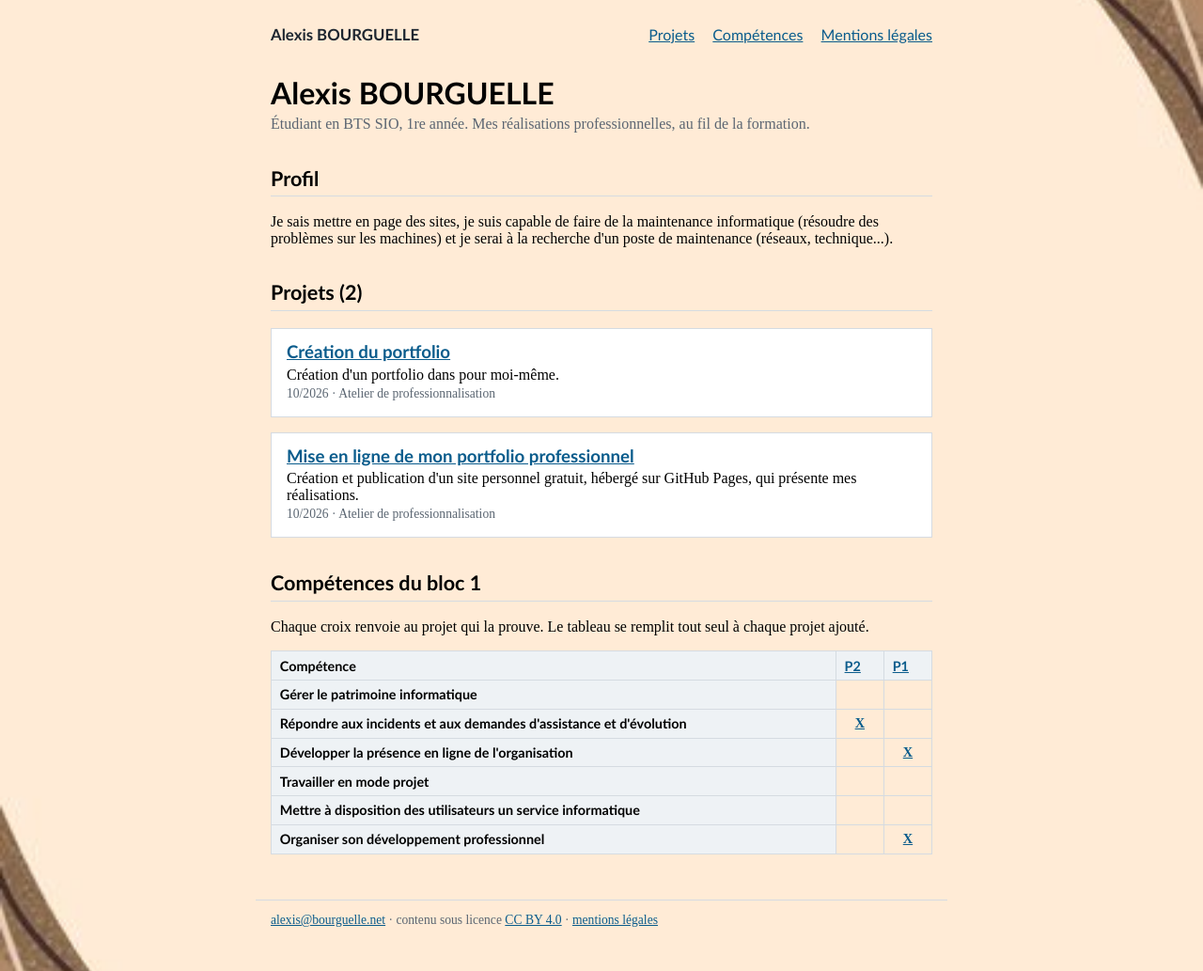
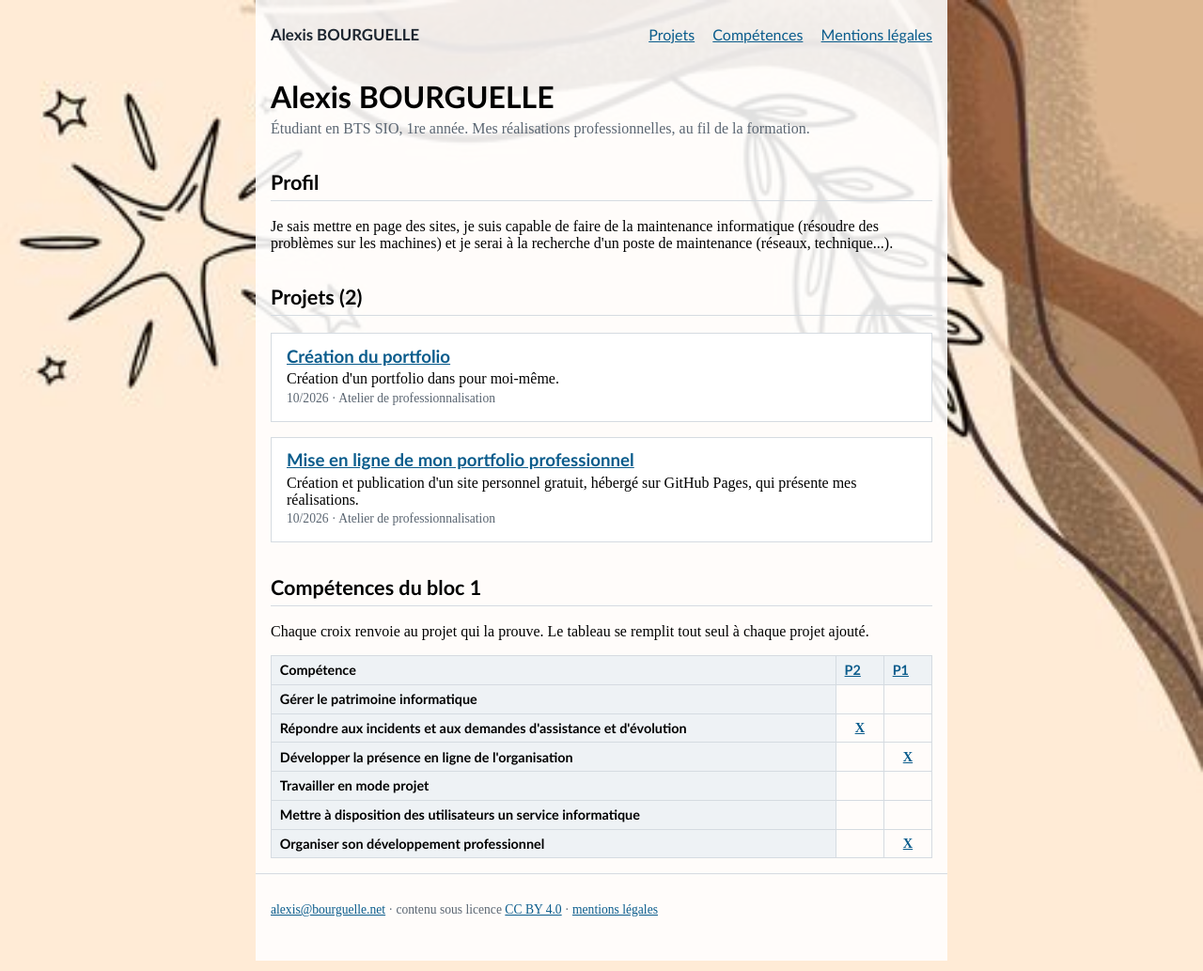
Before and after one commit to foxtroc-ui/Portfolio, a Jekyll site: the page built from index.html, in a window 1280 px wide. Shown: the whole page at 94% size. Built offline with Jekyll 4.4.1, drawn with Linux system fonts in a browser that asks for light colours.

Commit message:
Update style.css

```diff
--- a/css/style.css
+++ b/css/style.css
@@ -12,20 +12,36 @@
 body {
   margin: 0;
   min-height: 100vh;
-    background-color: red;
+  background-color: var(--fond); /* couleur de secours si l'image ne charge pas */
   background-image: url("../images/Background-Portfolio.jpg");
   background-size: cover;
   background-position: center;
   background-repeat: no-repeat;
+  background-attachment: fixed; /* l'image reste fixe quand on défile */
 }
 
-header, main, footer { max-width: 46rem; margin: 0 auto; padding: 0 1rem; }
-header { padding-top: 1.6rem; display: flex; flex-wrap: wrap; justify-content: space-between; align-items: baseline; gap: .5rem 1.5rem; }
+header, main, footer {
+  max-width: 46rem;
+  margin: 0 auto;
+  padding: 0 1rem;
+  background: rgba(255, 255, 255, 0.88); /* lisibilité du texte sur l'image */
+}
+header {
+  padding-top: 1.6rem;
+  padding-bottom: .8rem;
+  display: flex;
+  flex-wrap: wrap;
+  justify-content: space-between;
+  align-items: baseline;
+  gap: .5rem 1.5rem;
+}
+main { padding-top: .5rem; padding-bottom: 1rem; }
+
 .site { margin: 0; font: bold 1.05rem Calibri, Arial, sans-serif; }
 .site a { color: var(--encre); text-decoration: none; }
 nav ul { list-style: none; padding: 0; margin: 0; display: flex; flex-wrap: wrap; gap: .3rem 1.2rem; font-family: Calibri, Arial, sans-serif; }
 h1, h2, h3 { font-family: Calibri, Arial, sans-serif; line-height: 1.25; }
-h1 { font-size: 2rem; margin: 2rem 0 0; }
+h1 { font-size: 2rem; margin: 1rem 0 0; }
 h2 { font-size: 1.35rem; margin-top: 2.2rem; border-bottom: 1px solid var(--trait); padding-bottom: .3rem; }
 a { color: var(--accent); }
 a:focus-visible { outline: 3px solid var(--accent); outline-offset: 2px; }
@@ -43,7 +59,8 @@ th { background: #eef2f5; font-family: Calibri, Arial, sans-serif; }
 td.case { text-align: center; font-weight: bold; min-width: 2.4rem; }
 img { max-width: 100%; height: auto; border: 1px solid var(--trait); }
 code { font-size: .9em; background: #eef2f5; padding: 0 .25rem; }
-footer { margin-top: 3rem; padding-bottom: 2rem; font-size: .85rem; color: var(--doux); border-top: 1px solid var(--trait); }
+footer { margin-top: 0; padding-top: 1rem; padding-bottom: 2rem; font-size: .85rem; color: var(--doux); border-top: 1px solid var(--trait); }
+
 @media (max-width: 520px) {
   body { font-size: 16px; }
   h1 { font-size: 1.6rem; }
```
Lines whose indentation alone changed are shown as unchanged.
